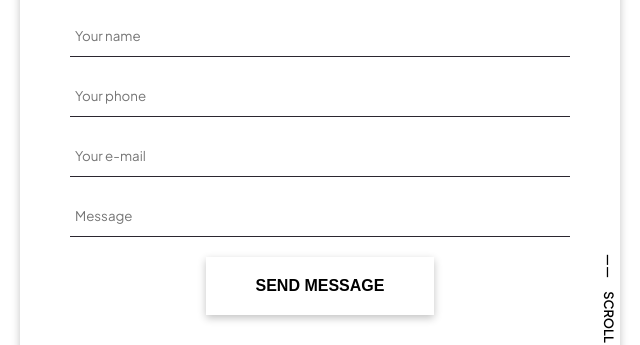
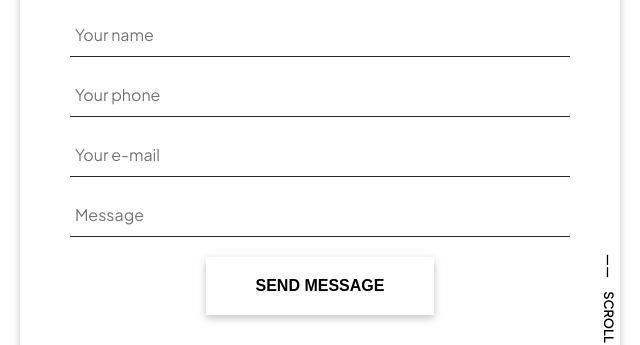
Before and after one commit to ClessioSS/Profile_Web-Dev, a plain HTML site: page index.html in a window 1280 px wide. Shown: the part 1875-2220 px from the top of the page, 620-1260 px from the left. Drawn offline with Linux system fonts and the light colour scheme.

Commit message:
Update style.css
Page improvements

```diff
--- a/styles/style.css
+++ b/styles/style.css
@@ -1,5 +1,4 @@
 @import url("animation.css");
-
 @import url('https://fonts.googleapis.com/css2?family=Plus+Jakarta+Sans:wght@200;400;600;800&display=swap');
 
 * {
@@ -159,6 +158,7 @@ a {
     justify-content: center;
     font-size: 10em;
     box-shadow: rgba(0, 0, 0, 0.24) 0px 3px 8px;
+    cursor: pointer;
 }
 
 .content-item:hover {
@@ -190,6 +190,7 @@ a {
     text-transform: uppercase;
     font-weight: 600;
     border-radius: 2px;
+    cursor: pointer;
 }
 .project-btn:hover {
     box-shadow: rgba(0, 0, 0, 0.24) 0px 2px 5px;
@@ -299,6 +300,8 @@ div.contact-info {
     background-color: transparent;
     border: transparent;
     border-bottom: solid 1px #2B2730;
+    font-size: 1em;
+    outline: none;
 }
 .form-input::placeholder {
     padding-left: 5px;
@@ -313,6 +316,7 @@ div.contact-info {
     box-shadow: rgba(0, 0, 0, 0.24) 0px 3px 8px;
     font-size: 1em;
     font-weight: 600;
+    cursor: pointer;
 }
 .form-button:hover {
     box-shadow: rgba(0, 0, 0, 0.24) 0px 2px 5px;
```
